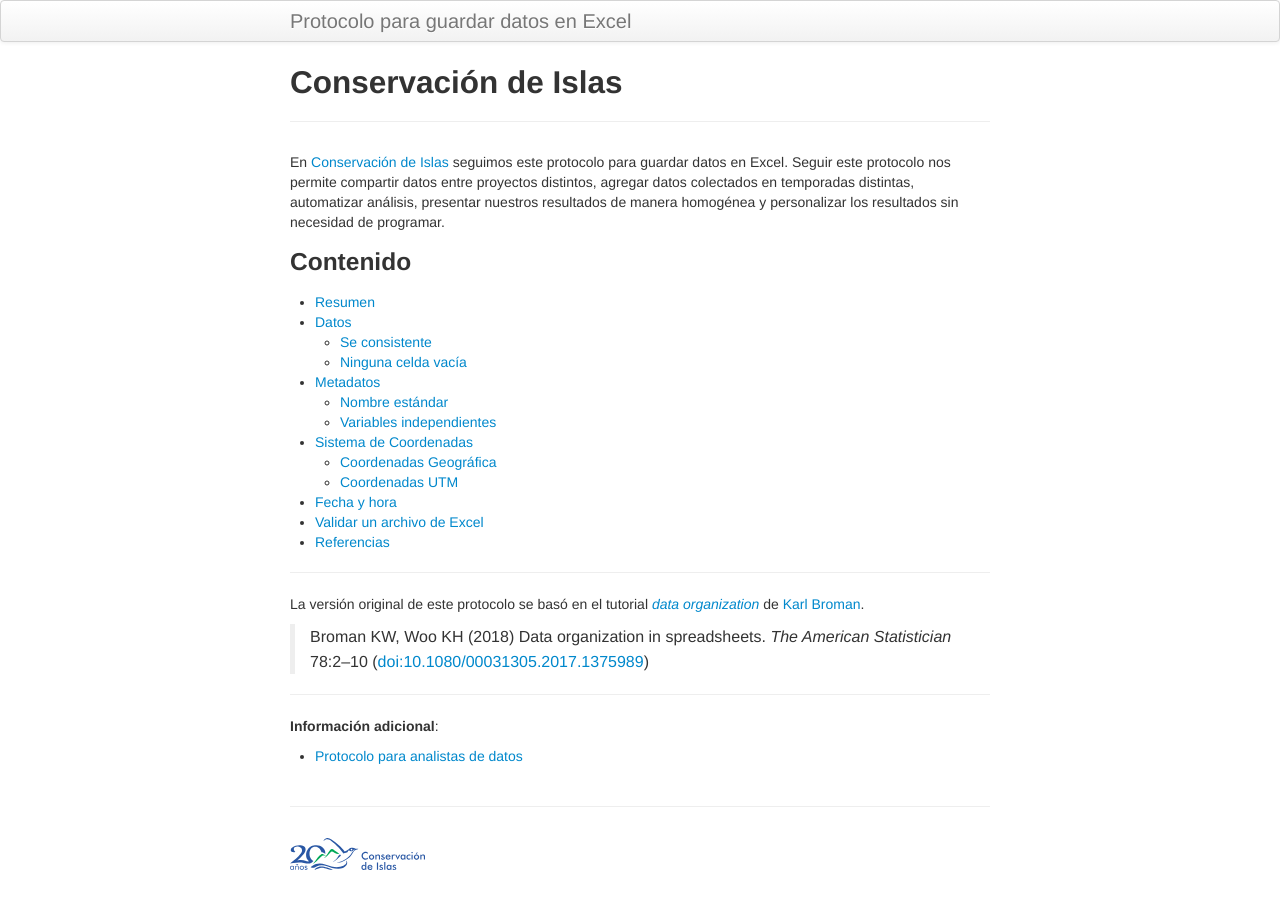
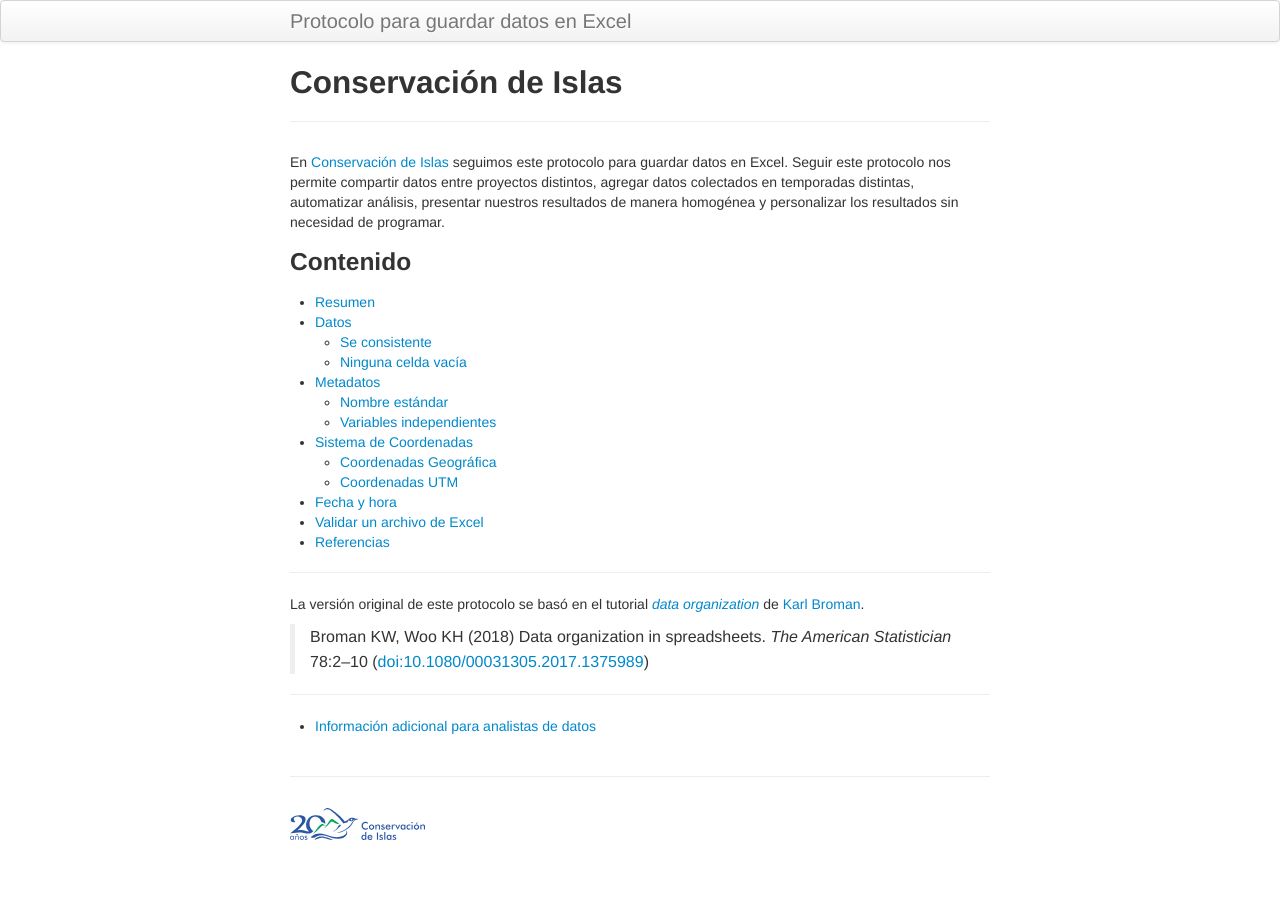
Before and after one commit to MaritzaB/datos_en_excel, a Jekyll site: the page built from index.md, in a window 1280 px wide. Built offline with Jekyll 4.4.1, drawn with Linux system fonts in a browser that asks for light colours.

```diff
--- a/index.md
+++ b/index.md
@@ -32,6 +32,4 @@
 
 ---
 
-**Información adicional**:
-
-- [Protocolo para analistas de datos](pages/ciencia_de_datos/index.html)
+- [Información adicional para analistas de datos](pages/ciencia_de_datos/index.html)
```
